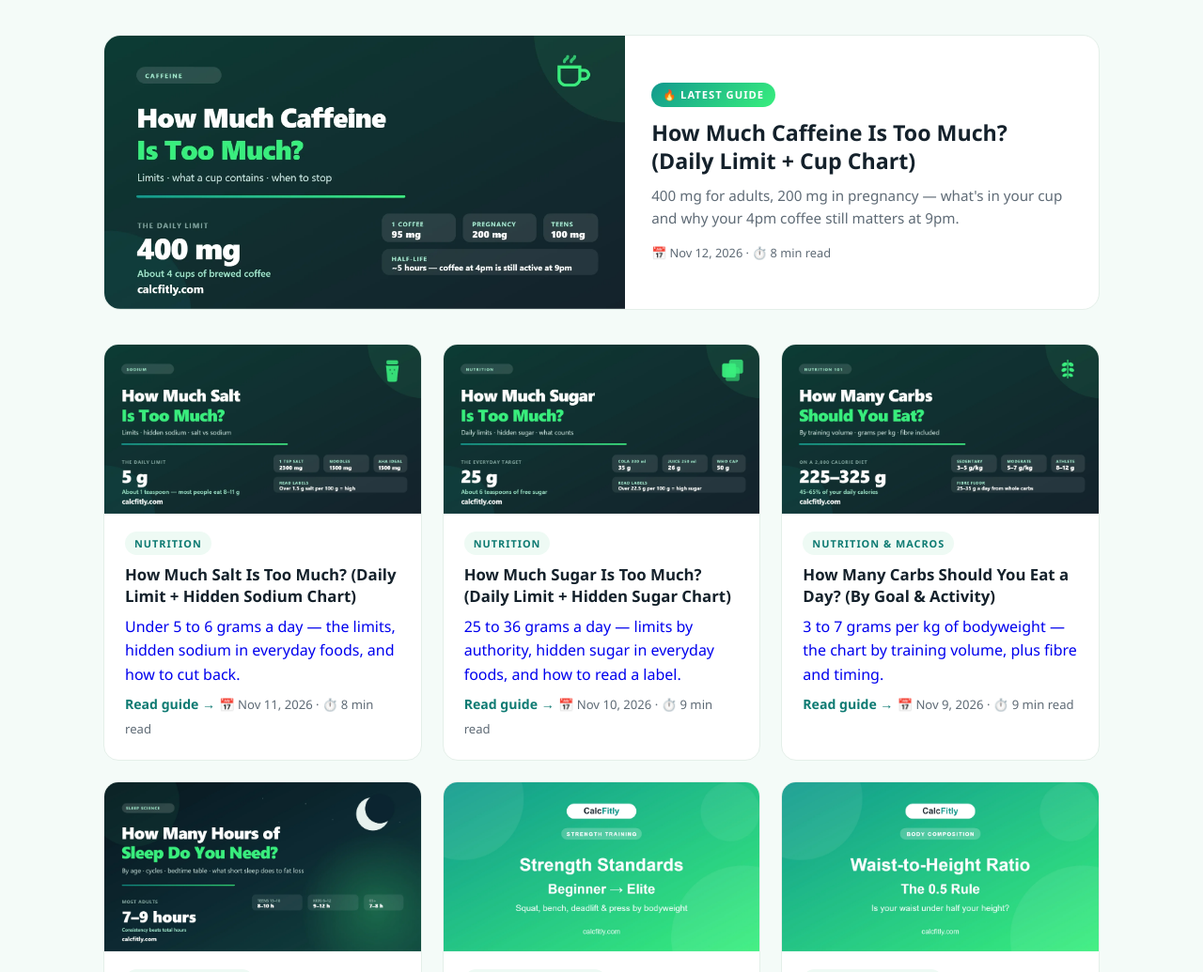
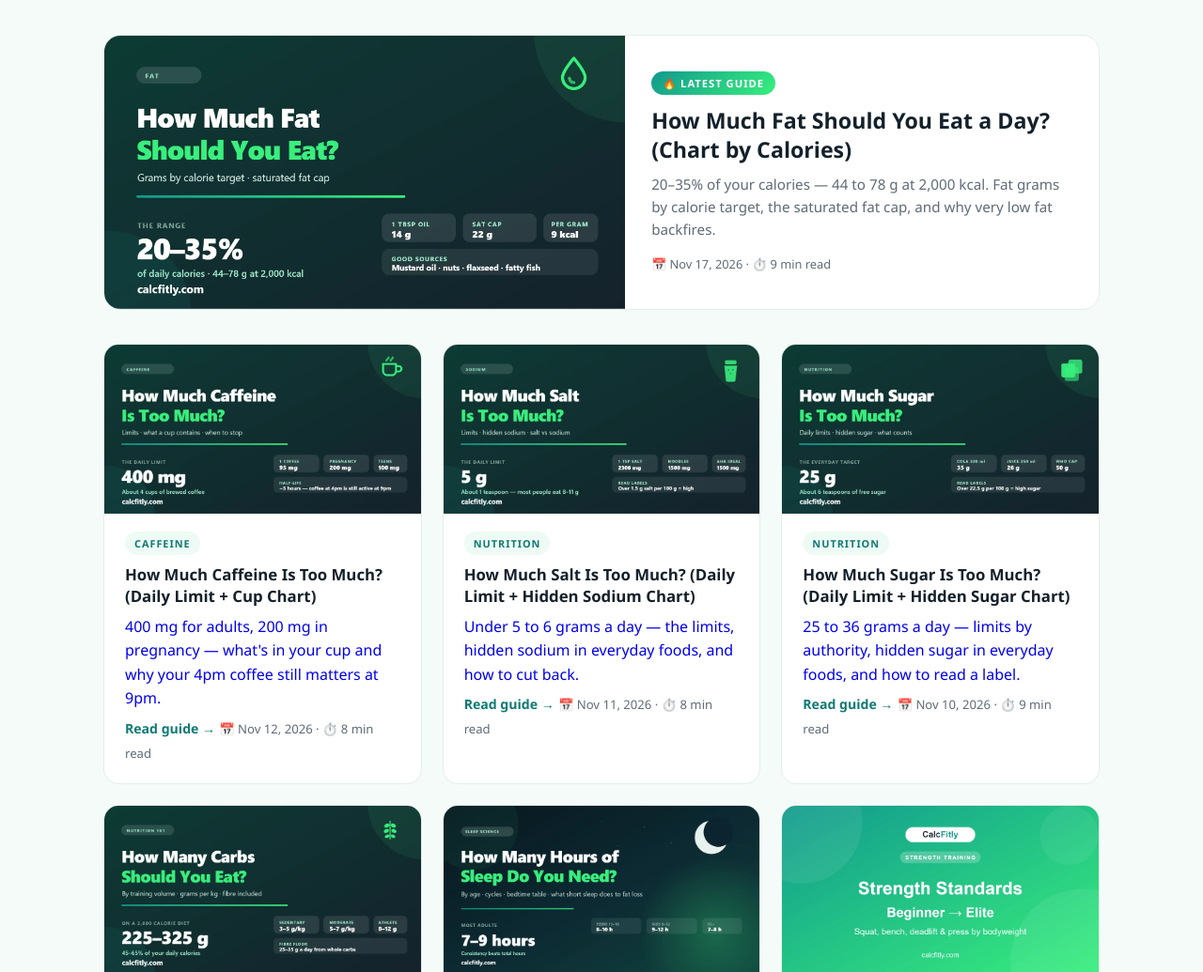
Before and after one commit to zainview/calcfitly, a plain HTML site: page blog/index.html in a window 1280 px wide. Shown: the part 340-1375 px from the top of the page at 94% size. Drawn offline with Linux system fonts and the light colour scheme.

Commit message:
Update index.html

```diff
--- a/blog/index.html
+++ b/blog/index.html
@@ -40,6 +40,7 @@
   "url": "https://calcfitly.com/blog/",
   "publisher": { "@type": "Organization", "name": "CalcFitly" },
   "blogPost": [
+       { "@type": "BlogPosting", "headline": "How Much Fat Should You Eat a Day? (Chart by Calories)", "url": "https://calcfitly.com/blog/how-much-fat-should-you-eat/", "datePublished": "2026-11-17" },
        { "@type": "BlogPosting", "headline": "How Much Caffeine Is Too Much? (Daily Limit + Cup Chart)", "url": "https://calcfitly.com/blog/how-much-caffeine-is-too-much/", "datePublished": "2026-11-12" },
        { "@type": "BlogPosting", "headline": "How Much Salt Is Too Much? (Daily Limit + Hidden Sodium Chart)", "url": "https://calcfitly.com/blog/how-much-salt-is-too-much/", "datePublished": "2026-11-11" },
        { "@type": "BlogPosting", "headline": "How Much Sugar Is Too Much? (Daily Limit + Hidden Sugar Chart)", "url": "https://calcfitly.com/blog/how-much-sugar-is-too-much/", "datePublished": "2026-11-10" },
@@ -241,20 +242,30 @@
             <p>Science-backed, jargon-free guides on BMI, calories, ideal weight, and healthy living — plus free calculators to check your numbers instantly.</p>
         </header>
 
-            <!-- Featured Article (Latest) -->
-<a href="/blog/how-much-caffeine-is-too-much/" class="featured-card">
-  <img src="/images/how-much-caffeine-og.webp" alt="Daily caffeine limit chart - 400 mg or about 4 cups of coffee" width="1200" height="630">
+           <!-- Featured Article (Latest) -->
+<a href="/blog/how-much-fat-should-you-eat/" class="featured-card">
+  <img src="/images/how-much-fat-og.webp" alt="Daily fat intake chart - 20 to 35 percent of calories, 44 to 78 grams at 2,000 kcal" width="1200" height="630">
   <div class="featured-body">
     <span class="featured-badge">🔥 Latest Guide</span>
-    <h2>How Much Caffeine Is Too Much? (Daily Limit + Cup Chart)</h2>
-    <p>400 mg for adults, 200 mg in pregnancy — what's in your cup and why your 4pm coffee still matters at 9pm.</p>
-    <span class="card-meta">📅 Nov 12, 2026 · ⏱️ 8 min read</span>
+    <h2>How Much Fat Should You Eat a Day? (Chart by Calories)</h2>
+    <p>20–35% of your calories — 44 to 78 g at 2,000 kcal. Fat grams by calorie target, the saturated fat cap, and why very low fat backfires.</p>
+    <span class="card-meta">📅 Nov 17, 2026 · ⏱️ 9 min read</span>
   </div>
 </a>
 
         <!-- All Articles Grid -->
         <div class="blog-grid">
 
+            <a href="/blog/how-much-caffeine-is-too-much/" class="blog-card">
+  <img src="/images/how-much-caffeine-og.webp" alt="Daily caffeine limit chart - 400 mg or about 4 cups of coffee" width="1200" height="630" loading="lazy">
+  <div class="img-card-body">
+    <span class="img-card-tag">Caffeine</span>
+    <span class="img-card-title">How Much Caffeine Is Too Much? (Daily Limit + Cup Chart)</span>
+    <p>400 mg for adults, 200 mg in pregnancy — what's in your cup and why your 4pm coffee still matters at 9pm.</p>
+    <span class="read-more">Read guide →</span>
+    <span class="img-card-meta">📅 Nov 12, 2026 · ⏱️ 8 min read</span>
+  </div>
+</a>
             <a href="/blog/how-much-salt-is-too-much/" class="blog-card">
   <img src="/images/how-much-salt-og.webp" alt="Daily salt limit chart in grams and milligrams of sodium" width="1200" height="630" loading="lazy">
   <div class="img-card-body">
```
